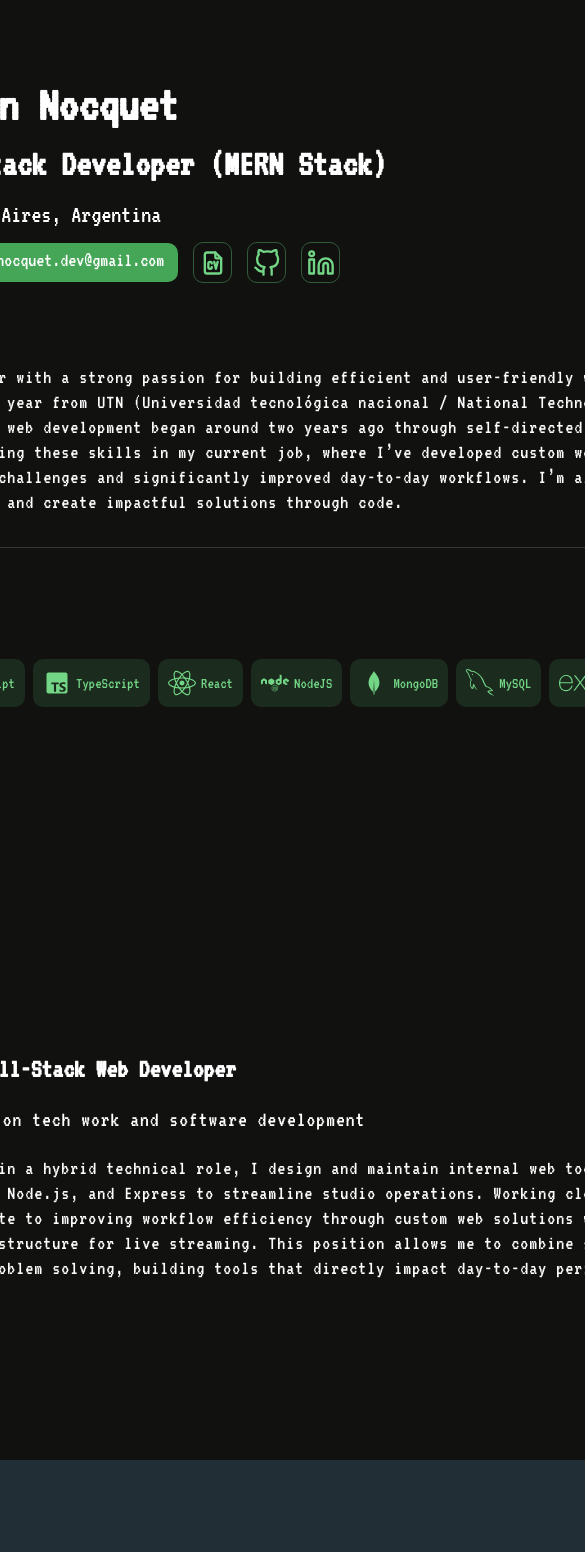
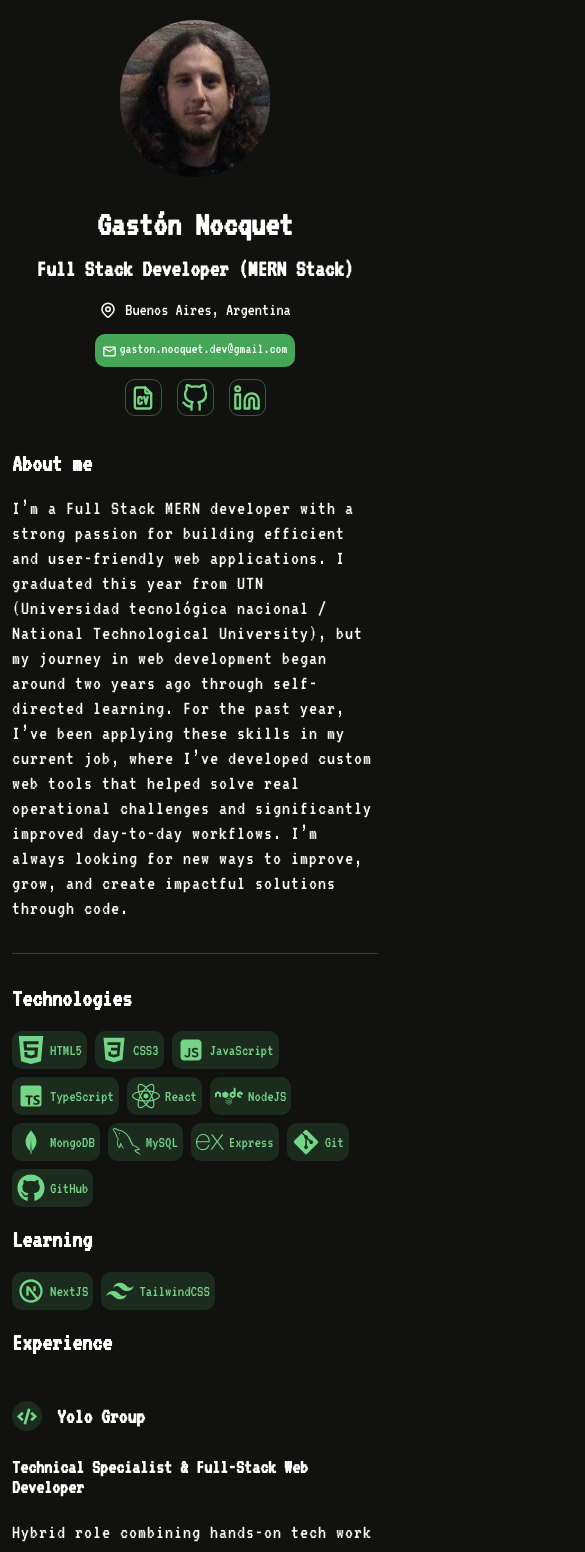
Before and after one commit to gastonnoc/Portafolio, a React (Vite) app: page / in a window 390 px wide. Shown: the top 1552 px of the page, 585 px wide, since content can reach past the window. Built offline with nearby package versions, Linux system fonts and the light colour scheme.

Commit message:
Responsive

```diff
--- a/src/components/AboutMe.jsx
+++ b/src/components/AboutMe.jsx
@@ -5,7 +5,7 @@ const AboutMe = () => {
   return (
     <div className="about-me">
 
-      <h3 className="about-me-title">About me</h3>
+      <h3 className="title">About me</h3>
 
       <p className="text">
         I’m a Full Stack MERN developer with a strong passion for building
--- a/src/components/Experience.jsx
+++ b/src/components/Experience.jsx
@@ -5,7 +5,7 @@ import "../styles/experience.css";
 const Experience = () => {
   return (
     <div className="experience">
-      <h3 className="experience-title">Experience</h3>
+      <h3 className="title">Experience</h3>
       <div className="company">
         <div className="item-border">
           <FaCode size={25} color="rgb(115,213,134)" />
--- a/src/components/Projects.jsx
+++ b/src/components/Projects.jsx
@@ -12,6 +12,7 @@ import { RiNextjsLine } from "react-icons/ri";
 import { RiTailwindCssFill } from "react-icons/ri";
 import { SiHtml5 } from "react-icons/si";
 import { IoLogoCss3 } from "react-icons/io";
+import { FaPlay } from "react-icons/fa";
 import "../styles/projects.css";
 
 const Projects = () => {
@@ -23,14 +24,14 @@ const Projects = () => {
 
   return (
     <div className="projects">
-      <h3 className="projects-header">Projects</h3>
+      <h3 className="title">Projects</h3>
 
       <div className="project-title">
         <div className="item-border">
           <SiWhatsapp size={28} color="rgb(115,213,134)" />
         </div>
 
-        <p className="whatsapp-text">Whatsapp Clone</p>
+        <p className="project-text">Whatsapp Clone</p>
       </div>
 
       <div className="project-container">
@@ -96,7 +97,7 @@ const Projects = () => {
           <GiCardAceHearts size={30} color="rgb(115,213,134)" />
         </div>
 
-        <p className="whatsapp-text">Casino Break list</p>
+        <p className="project-text">Casino Break list</p>
       </div>
 
       <p className="experience-second-text">
@@ -149,9 +150,8 @@ const Projects = () => {
         <button
           className="contact-button-project"
           onClick={openBreakVideoModal}
-          style={{ marginTop: "1rem" }}
         >
-          ▶ Watch Demo Video
+          <FaPlay style={{ paddingRight: '5px' }} /> Watch Demo
         </button>
       </div>
 
@@ -160,7 +160,7 @@ const Projects = () => {
           <GiCardAceHearts size={30} color="rgb(115,213,134)" />
         </div>
 
-        <p className="whatsapp-text">Casino stream monitors</p>
+        <p className="project-text">Casino stream monitors</p>
       </div>
 
       <p className="experience-second-text">
@@ -213,7 +213,7 @@ const Projects = () => {
           <GiCardAceHearts size={30} color="rgb(115,213,134)" />
         </div>
 
-        <p className="whatsapp-text">Casino image framing</p>
+        <p className="project-text">Casino image framing</p>
       </div>
 
       <p className="experience-second-text">
--- a/src/components/Technologies.jsx
+++ b/src/components/Technologies.jsx
@@ -14,7 +14,7 @@ import { GrMysql } from "react-icons/gr";
 const Technologies = () => {
   return (
     <div>
-      <h3 className="technologies-title">Technologies</h3>
+      <h3 className="title">Technologies</h3>
       <div className="bordes-container">
         <div className="borde-tech">
           <SiHtml5 size={28} color="rgb(115,213,134)" />
@@ -62,7 +62,7 @@ const Technologies = () => {
         </div>
       </div>
 
-      <h3 className="technologies-title">Learning </h3>
+      <h3 className="title">Learning </h3>
       <div className="bordes-container">
       <div className="borde-tech">
         <RiNextjsLine size={28} color="rgb(115,213,134)" />
--- a/src/styles/aboutMe.css
+++ b/src/styles/aboutMe.css
@@ -1,8 +1,8 @@
-.about-me-title {
+.title {
     font-size: 37px;
     padding: 0;
-    margin-top: 10px;
-    margin-bottom: 10px;
+    margin-top: 20px;
+    margin-bottom: 20px;
 }
 
 .text {
@@ -17,3 +17,9 @@
     margin: 2rem 0;
     width: 100%;
 }
+
+@media (max-width: 425px) {
+    .title {
+        font-size: 25px;
+    }
+}
--- a/src/styles/experience.css
+++ b/src/styles/experience.css
@@ -1,9 +1,3 @@
-.experience-title {
-    font-size: 37px;
-    margin-top: 35px;
-    margin-bottom: 0;
-}
-
 .company {
     display: flex;
     gap: 15px;
--- a/src/styles/global.css
+++ b/src/styles/global.css
@@ -1,17 +1,17 @@
 @import url('https://fonts.googleapis.com/css2?family=VT323&display=swap');
+
+* {
+  box-sizing: border-box;
+}
 
 body {
   margin: 0;
   padding: 0;
-    text-decoration: none;
-    box-sizing: border-box;
   background-color: var(--background-black);
   color: white;
-    display: flex;
   font-family: 'VT323', monospace;
-    justify-content: center;
-    align-items: center;
-    margin-left: 165px;
+  text-decoration: none;
+  overflow-x: hidden;
 }
 
 a:visited {
@@ -19,10 +19,44 @@ a:visited {
 }
 
 .main-container {
-    width: 90%;
+  width: 100%;
   max-width: 1250px;
+  margin: 0 auto;
+  padding: 0 16px;
 }
 
 footer {
     margin-bottom: 40px;
 }
+
+@media (max-width: 1024px) {
+    .main-container {
+        max-width: 900px;
+    }
+}
+
+@media (max-width: 768px) {
+    .main-container {
+        max-width: 600px;
+    }
+}
+
+@media (max-width: 425px) {
+  .main-container {
+    max-width: 100%;
+    padding: 0 12px;
+  }
+
+  p {
+    font-size: 20px;
+  }
+
+  .main-container h4 {
+    margin: 30px 0px;
+    font-size: 22px;
+  }
+
+  .main-container .subtitle, .main-container .experience-first-text{
+    font-size: 20px;
+  }
+}
--- a/src/styles/personalInfo.css
+++ b/src/styles/personalInfo.css
@@ -100,8 +100,8 @@ h2 {
     position: absolute;
     top: -1.8rem;
     right: 0;
-    background-color: rgb(115, 213, 134);
-    color: #000;
+    background-color: rgb(70, 166, 87);
+    color: #ffffff;
     padding: 2px 8px;
     border-radius: 5px;
     font-size: 17px;
@@ -115,8 +115,8 @@ h2 {
     position: absolute;
     top: -1.8rem;
     left: 0;
-    background-color: rgb(115, 213, 134);
-    color: #000;
+    background-color: rgb(70, 166, 87);
+    color: #ffffff;
     padding: 2px 8px;
     border-radius: 5px;
     font-size: 17px;
@@ -125,3 +125,86 @@ h2 {
     pointer-events: none;
     z-index: 10;
 }
+
+/* @media (max-width: 425px) {
+    .profile-picture {
+        width: 95px;
+    }
+
+    h1 {
+        font-size: 35px;
+    }
+
+    h2 {
+        font-size: 21px;
+    }
+
+    .localization {
+    gap: 8px;
+    font-size: 20px;
+    }
+
+    .email {
+    width: 200px;
+    height: 33px;
+    gap: 2px;
+    font-size: 15px;
+    }
+} */
+
+@media (max-width: 425px) {
+  .personal-info {
+    display: flex;
+    justify-content: center;
+    align-items: center;
+    padding: 0 12px;
+  }
+
+  .info-picture {
+    flex-direction: column;
+    align-items: center;
+    text-align: center;
+  }
+
+  .profile-picture {
+    margin: 20px 0 10px;
+    align-self: center;
+  }
+
+  .personal-info-rest {
+    align-items: center;
+  }
+
+  h1 {
+    font-size: 35px;
+    margin-top: 20px;
+    text-align: center;
+  }
+
+  h2 {
+    font-size: 24px;
+    text-align: center;
+  }
+
+  .localization {
+    font-size: 18px;
+    justify-content: center;
+  }
+
+    .email {
+    width: 200px;
+    height: 33px;
+    gap: 2px;
+    font-size: 15px;
+    }
+
+  .contact {
+    flex-direction: column;
+    gap: 12px;
+  }
+
+  .contact-buttons {
+    justify-content: center;
+    flex-wrap: wrap;
+  }
+}
--- a/src/styles/projects.css
+++ b/src/styles/projects.css
@@ -1,8 +1,3 @@
-.projects-header {
-    font-size: 37px;
-    margin-bottom: 15px;
-}
-
 .project-title {
     display: flex;
     flex-direction: row;
@@ -10,12 +5,14 @@
     align-items: center;
 }
 
-.whatsapp-text {
+.project-text {
     font-size: 30px;
 }
 
 .img-project {
-    width: 800px;
+    width: 100%;
+    max-width: 800px;
+    height: auto;
 }
 
 .project-container {
@@ -53,6 +50,17 @@
     gap: 20px;
 }
 
+.item-border {
+    display: flex;
+    align-items: center;
+    justify-content: center;
+    width: 40px;
+    height: 40px;
+    border-radius: 30px;
+    padding: 5px;
+    box-sizing: content-box;
+}
+
 .contact-button-project {
     display: flex;
     background-color: var(--background-black);
@@ -69,3 +77,14 @@
     border: 1px solid var(--main-green);
     transition: border 0.3s ease;
 }
+
+@media (max-width: 425px) {
+    .project-text {
+        font-size: 22px;
+    }
+
+    .item-border {
+        width: 20px;
+        height: 20px;
+    }
+}
--- a/src/styles/technologies.css
+++ b/src/styles/technologies.css
@@ -1,12 +1,9 @@
-.technologies-title {
-    font-size: 37px;
-}
-
 .bordes-container {
     display: flex;
     flex-direction: row;
     align-items: center;
     gap: 8px;
+    flex-wrap: wrap;
 }
 
 .borde-tech {
@@ -19,3 +16,15 @@
     color: rgb(116, 214, 135);
     font-size: 16px;
 }
+
+@media (max-width: 425px) {
+    .borde-tech {
+        padding: 5px;
+    }
+}
+
+@media (max-width: 375px) {
+    .borde-tech {
+        padding: 1px;
+    }
+}
```
Lines whose indentation alone changed are shown as unchanged.
